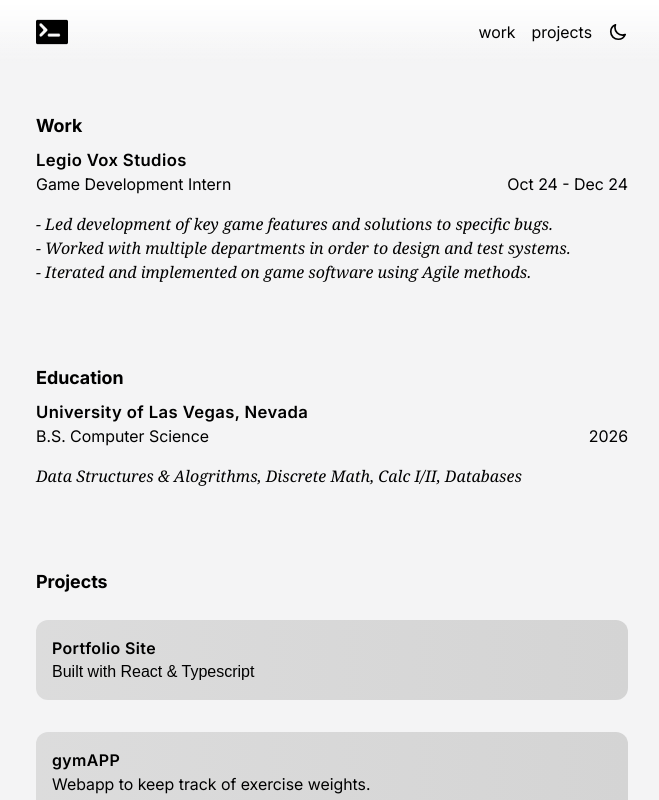
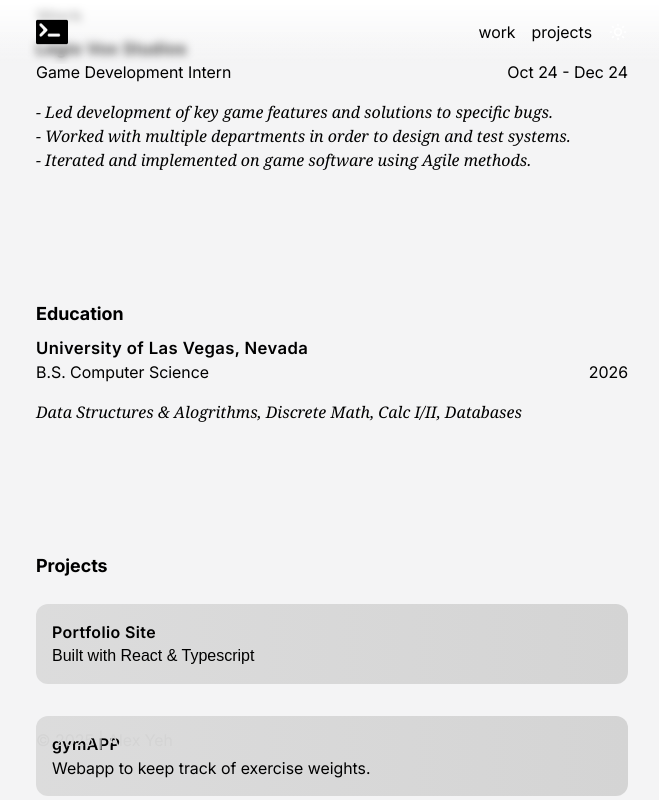
Before and after one commit to A1exYeh/portfolio, a React (Vite) app: page /portfolio/work in a window 1280 px wide. Shown: the top 800 px of the page, without its empty margins (308-967 px from the left). Built offline with nearby package versions, Linux system fonts and the light colour scheme; a web font is replaced by a local one.

Commit message:
add theme tied to user system

```diff
--- a/src/components/Footer.tsx
+++ b/src/components/Footer.tsx
@@ -3,7 +3,7 @@ import '@/index.css';
 export default function Footer() {
   return (
     <>
-      <div className="flex w-full flex-row items-center justify-start px-6 py-12 text-primary">
+      <div className="flex w-full max-w-screen-sm flex-row bottom-0 fixed items-center justify-start px-6 py-12 text-primary">
         <div>© 2025 | Alex Yeh</div>
       </div>
     </>
--- a/src/components/Homepage/BioSection/Bio.tsx
+++ b/src/components/Homepage/BioSection/Bio.tsx
@@ -6,7 +6,7 @@ export default function Bio() {
     <>
       <div
         id="Bio"
-        className="items-left z-0 flex h-1/4 w-full flex-col justify-center pt-28"
+        className="items-left z-0 flex h-1/4 w-full flex-col justify-center"
       >
         <div className="mb-2 text-left text-lg font-bold">
           <p>Alex Yeh</p>
--- a/src/components/Homepage/HomePageLayout.tsx
+++ b/src/components/Homepage/HomePageLayout.tsx
@@ -4,7 +4,7 @@ import ProfileContainer from './ProfileContainer';
 export default function HomePageLayout() {
   return (
     <>
-      <div className="flex h-auto min-h-screen w-full flex-col content-center justify-center bg-background font-roboto text-text">
+      <div className="flex h-full min-h-screen w-full flex-col content-center justify-center bg-background font-roboto text-text">
         <ProfileContainer />
       </div>
     </>
--- a/src/components/Homepage/ProfileContainer.tsx
+++ b/src/components/Homepage/ProfileContainer.tsx
@@ -7,12 +7,14 @@ import Footer from '../Footer';
 export default function ProfileContainer() {
   return (
     <>
-      <div className="mx-auto flex h-full max-w-screen-sm flex-col items-center justify-start">
+      <div className="mx-auto flex h-full w-full max-w-screen-sm flex-col items-center justify-start">
         <NavBar />
-        <div className="px-6 pb-[24rem]">
-          <Bio />
-          <Work />
-          <Projects />
+        <div className="w-full px-6">
+          <div className="flex flex-col gap-24 pb-56 h-full">
+            <Bio />
+            <Work />
+            <Projects />
+          </div>
         </div>
         <Footer />
       </div>
--- a/src/components/Homepage/ProjectsSection/Projects.tsx
+++ b/src/components/Homepage/ProjectsSection/Projects.tsx
@@ -5,7 +5,7 @@ export default function Projects() {
     <>
       <div
         id="Projects"
-        className="z-0 flex h-1/4 min-h-fit w-full flex-col items-start justify-center pt-20"
+        className="z-0 flex h-1/4 min-h-fit w-full flex-col items-start justify-center"
       >
         <p className="mb-2 w-full text-left text-lg font-bold">Projects</p>
         <div
--- a/src/components/Homepage/WorkSection/Education.tsx
+++ b/src/components/Homepage/WorkSection/Education.tsx
@@ -5,7 +5,7 @@ export default function Education() {
     <>
       <div
         id="Education"
-        className="md:h1/2 z-0 flex h-1/4 min-h-fit w-full flex-col items-start justify-center pt-20"
+        className="md:h1/2 z-0 flex h-1/4 min-h-fit w-full flex-col items-start justify-center"
       >
         <p className="mb-2 w-full text-left text-lg font-bold">Education</p>
 
--- a/src/components/Homepage/WorkSection/Work.tsx
+++ b/src/components/Homepage/WorkSection/Work.tsx
@@ -2,10 +2,9 @@ import '@/index.css';
 
 export default function Work() {
   return (
-    <>
     <div
       id="Work"
-        className="md:h1/2 z-0 flex h-1/4 min-h-fit min-w-screen-sm flex-col items-start justify-center pt-20"
+      className="z-0 flex w-full flex-col items-start justify-center"
     >
       <p className="mb-2 w-full text-left text-lg font-bold">Work</p>
 
@@ -15,7 +14,7 @@ export default function Work() {
       >
         <div
           id="WorkCard"
-            className="mx-auto w-full cursor-default font-roboto text-base"
+          className="w-full cursor-default font-roboto text-base"
         >
           <p className="text-[1.05rem] font-semibold tracking-wide">
             Legio Vox Studios
@@ -35,6 +34,5 @@ export default function Work() {
         </div>
       </div>
     </div>
-    </>
   );
 }
--- a/src/components/Navbar/NavBar.tsx
+++ b/src/components/Navbar/NavBar.tsx
@@ -1,5 +1,6 @@
 import '@/index.css';
 import ThemeToggler from '../ThemeToggler';
+import { Link } from 'react-router-dom';
 
 export default function NavBar() {
   function smoothScrollToDiv(id: string) {
@@ -31,9 +32,9 @@ export default function NavBar() {
     <>
       <nav className="fixed left-0 top-0 z-10 w-full overflow-hidden bg-gradient-to-b from-backgroundLighter to-transparent py-4 backdrop-blur-sm transition-transform ease-in-out">
         <div className="mx-auto flex max-w-screen-sm flex-nowrap items-center justify-between px-6">
-          <a
+          <Link
             className="mr-auto flex w-fit cursor-pointer flex-row text-text drop-shadow-glow"
-            href="/"
+            to="/"
             onMouseEnter={() => pingIcon('logoPing', true)}
             onMouseLeave={() => pingIcon('logoPing', false)}
           >
@@ -68,15 +69,15 @@ export default function NavBar() {
               id="logoPing"
               className="-ml-1 mt-1 h-1 w-1 rounded-full bg-green-500 p-[1px] opacity-0 drop-shadow-glowGreen transition-all ease-in-out"
             ></div>
-          </a>
+          </Link>
           <div className="flex flex-nowrap items-center gap-4 pl-4">
-            <a
+            <Link
 
-              href="/work"
+              to="/work"
               className="cursor-pointer transition-transform ease-in-out hover:scale-105"
             >
               work
-            </a>
+            </Link>
             <p
               onClick={() => smoothScrollToDiv('Projects')}
               className="cursor-pointer transition-transform ease-in-out hover:scale-105"
--- a/src/components/ThemeToggler.tsx
+++ b/src/components/ThemeToggler.tsx
@@ -4,10 +4,25 @@ import { MutableRefObject } from 'react';
 import darkIcon from '@/assets/dark-icon.svg';
 import lightIcon from '@/assets/light-icon.svg';
 export default function ThemeToggler() {
+  function getSystemTheme() {
+    let systemTheme = window.matchMedia('(prefers-color-scheme: dark)').matches;
+    console.log(systemTheme ? 'dark' : 'light');
+    return systemTheme ? 'dark' : 'light';
+  }
   //usestate sets out variable
-  const [theme, setTheme] = useState({
-    color: 'light',
-    img: darkIcon,
+  const [theme, setTheme] = useState(() => {
+    const localTheme = localStorage.getItem('theme');
+    if (localTheme === null) {
+      return {
+        color: getSystemTheme(),
+        img: getSystemTheme() ? lightIcon : darkIcon,
+      };
+    } else {
+      return {
+        color: localTheme,
+        img: localTheme === 'dark' ? lightIcon : darkIcon,
+      };
+    }
   });
   //useref serves as a reference to the button element
   const toggleIcon = useRef() as MutableRefObject<HTMLDivElement>;
@@ -20,18 +35,21 @@ export default function ThemeToggler() {
         color: 'dark',
         img: lightIcon,
       });
+
     } else {
       setTheme({
         ...theme,
         color: 'light',
         img: darkIcon,
       });
+
     }
   }
 
   //useEffect connected to 'theme' changes the data-theme variable on theme change
   useEffect(() => {
-    console.log(`Current theme: ${theme.color} .`);
+    //console.log(`Current theme: ${theme.color} .`);
+    localStorage.setItem('theme', theme.color);
     document.documentElement.setAttribute('data-theme', theme.color);
   }, [theme]);
 
--- a/src/components/WorkPage/WorkPage.tsx
+++ b/src/components/WorkPage/WorkPage.tsx
@@ -4,20 +4,21 @@ import Work from '../Homepage/WorkSection/Work';
 import Education from '../Homepage/WorkSection/Education';
 import Projects from '../Homepage/ProjectsSection/Projects';
 import Footer from '../Footer';
+
 export default function WorkPage() {
   return (
-    <>
-      <div className="flex h-auto min-h-full w-full flex-col content-center justify-center bg-background font-roboto text-text">
-      <div className="mx-auto flex h-full max-w-screen-sm w-full flex-col items-center justify-start">
+    <div className="flex h-auto min-h-screen w-full flex-col content-center justify-center bg-background font-roboto text-text">
+      <div className="mx-auto flex h-full w-full max-w-screen-sm flex-col items-center justify-start">
         <NavBar />
-        <div className="px-6 pt-8 pb-[24rem] w-full">
-          <Work />
-          <Education />
-          <Projects />
+        <div className="w-full px-6">
+          <div className="flex flex-col gap-32 pb-72 h-full">
+            <Work />
+            <Education />
+            <Projects />
+          </div>
         </div>
         <Footer />
       </div>
-      </div>
-    </>
+    </div>
   );
 }
```
Lines whose indentation alone changed are shown as unchanged.
